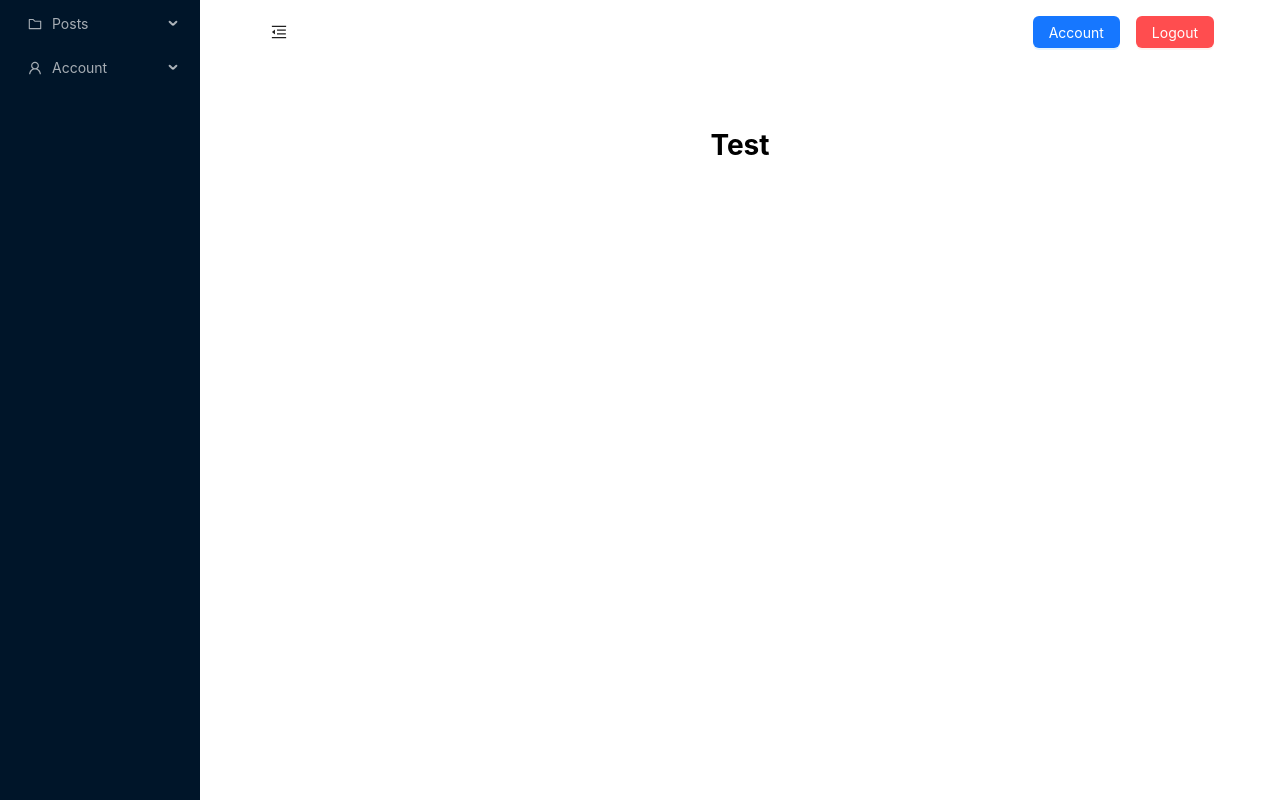
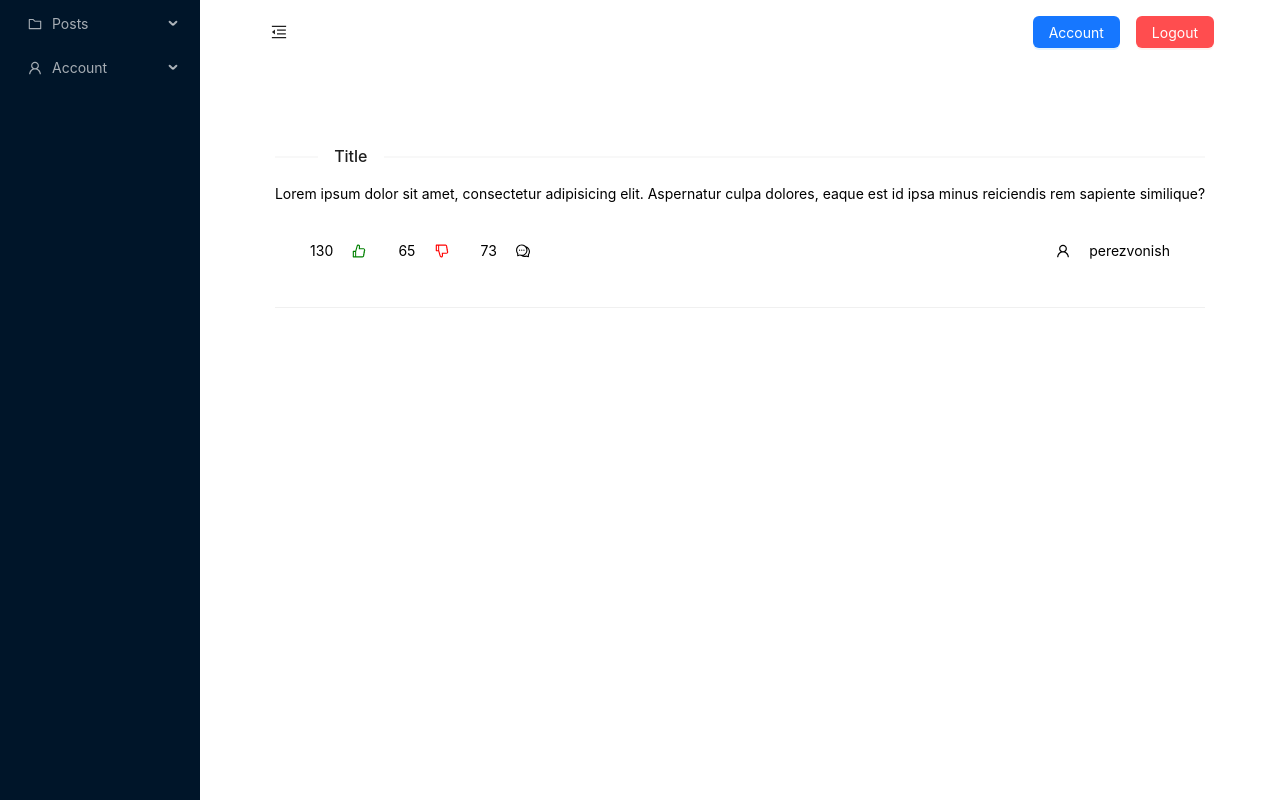
Before and after one commit to perezvonish/next-blog-frontend, a Next.js app: page / in a window 1280 px wide. Shown: the top 800 px of the page. Built offline with nearby package versions, Linux system fonts and the light colour scheme.

Commit message:
feat: added dev view posts page

```diff
--- a/src/api/index.ts
+++ b/src/api/index.ts
@@ -1 +1,2 @@
 export * as auth from "./auth"
+export * as posts from "./posts"
--- a/src/app/page.tsx
+++ b/src/app/page.tsx
@@ -1,12 +1,10 @@
 import styles from '../styles/page.module.css'
-import {WritePost} from "@/components/posts/WritePost";
+import {Post} from "@/components/posts/Post";
 
 export default function Home() {
   return (
     <main className={styles.main}>
-        <h1 style={{color: "black"}}>
-            Test
-        </h1>
+        <Post />
     </main>
   )
 }
--- /dev/null
+++ b/src/components/posts/Post.tsx
@@ -0,0 +1,40 @@
+"use client"
+
+import React from "react";
+import styles from "../../styles/posts.module.css"
+import {Divider} from "antd";
+import {CommentOutlined, DislikeOutlined, LikeOutlined, UserOutlined, WarningOutlined} from "@ant-design/icons";
+
+export const Post: React.FC = () => {
+    return (
+        <div className={styles.post}>
+            <Divider orientation="left">Title</Divider>
+            <p>
+                Lorem ipsum dolor sit amet, consectetur adipisicing elit. Aspernatur culpa dolores, eaque est id ipsa minus reiciendis rem sapiente similique?
+            </p>
+            <div className={styles.postFooter}>
+                <div className={styles.postFooterInfo}>
+                    <div>
+                        <p>130</p>
+                        <LikeOutlined style={{color: "green"}}/>
+                    </div>
+                    <div>
+                        <p>65</p>
+                        <DislikeOutlined style={{color: "red"}}/>
+                    </div>
+                    <div>
+                        <p>73</p>
+                        <CommentOutlined />
+                    </div>
+                </div>
+                <div className={styles.postFooterInfo}>
+                    <div>
+                        <UserOutlined />
+                        <p>perezvonish</p>
+                    </div>
+                </div>
+            </div>
+            <Divider />
+        </div>
+    )
+}
--- a/src/styles/posts.module.css
+++ b/src/styles/posts.module.css
@@ -1,3 +1,30 @@
+.post {
+    color: black;
+}
+
+.postFooter {
+    display: flex;
+    flex-direction: row;
+    justify-content: space-between;
+    margin: 1rem;
+}
+
+.postFooterInfo {
+    display: flex;
+    flex-direction: row;
+}
+
+.postFooterInfo div {
+    display: flex;
+    flex-direction: row;
+    text-align: center;
+    align-items: center;
+}
+
+.postFooter * {
+    margin: 0.4rem;
+}
+
 .writePost {
     color: black;
     border-top: 3px black solid;
```
Also changed, not shown: src/components/posts/PostsList.tsx (deleted).
